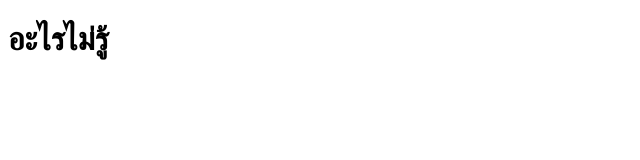
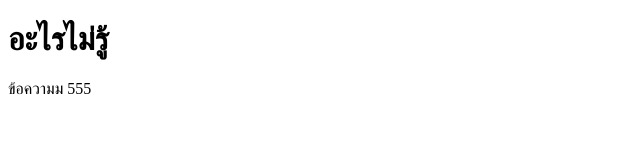
Before and after one commit to 65201280002/65201280002.github.io, a plain HTML site: page index.html in a window 1280 px wide. Shown: the whole page, without its empty margins (0-640 px from the left). Drawn offline with Linux system fonts and the light colour scheme.

Commit message:
update and upnote

```diff
--- a/index.html
+++ b/index.html
@@ -7,5 +7,6 @@
 </head>
 <body>
 	<h1>อะไรไม่รู้</h1>
+	<p>ข้อความม 555</p>
 </body>
 </html>
```
Also changed, not shown: note.txt (added).
